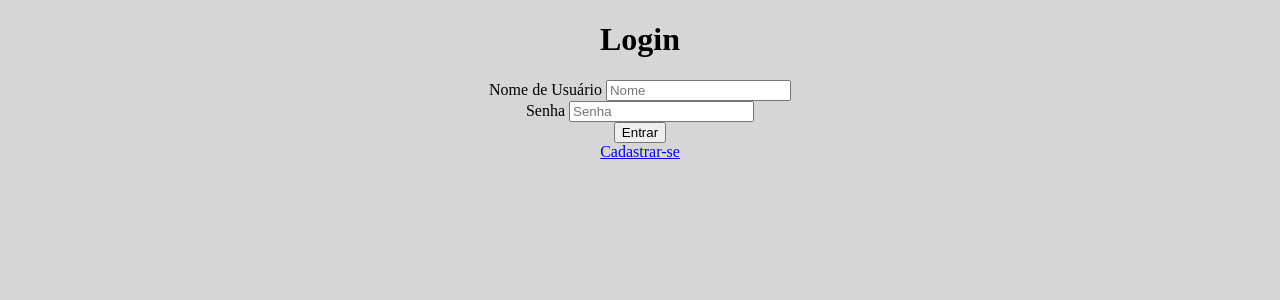
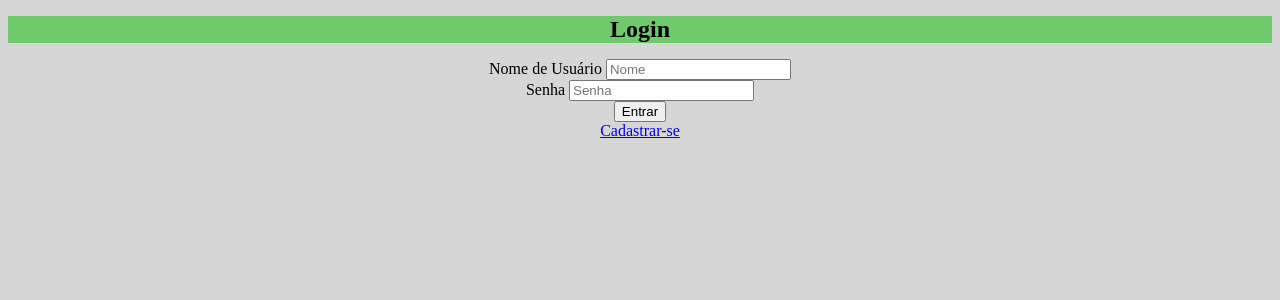
Before and after one commit to caioj321/projetoweb, a PHP site: page / in a window 1280 px wide. Shown: the top 300 px of the page. Run offline with PHP 8.4, Linux system fonts and the light colour scheme.

Commit message:
alteração no css da tela de login

```diff
--- a/index.php
+++ b/index.php
@@ -8,7 +8,7 @@
 </head>
 <body>
     <form action="login.php" method="post">
-        <h1>Login</h1>
+        <h1 class= "titulo">Login</h1>
         <?php if(isset($_GET['error'])) { ?>
             <p class="error"><?php echo $_GET['error']; ?> </p>
            <?php } ?>
```
